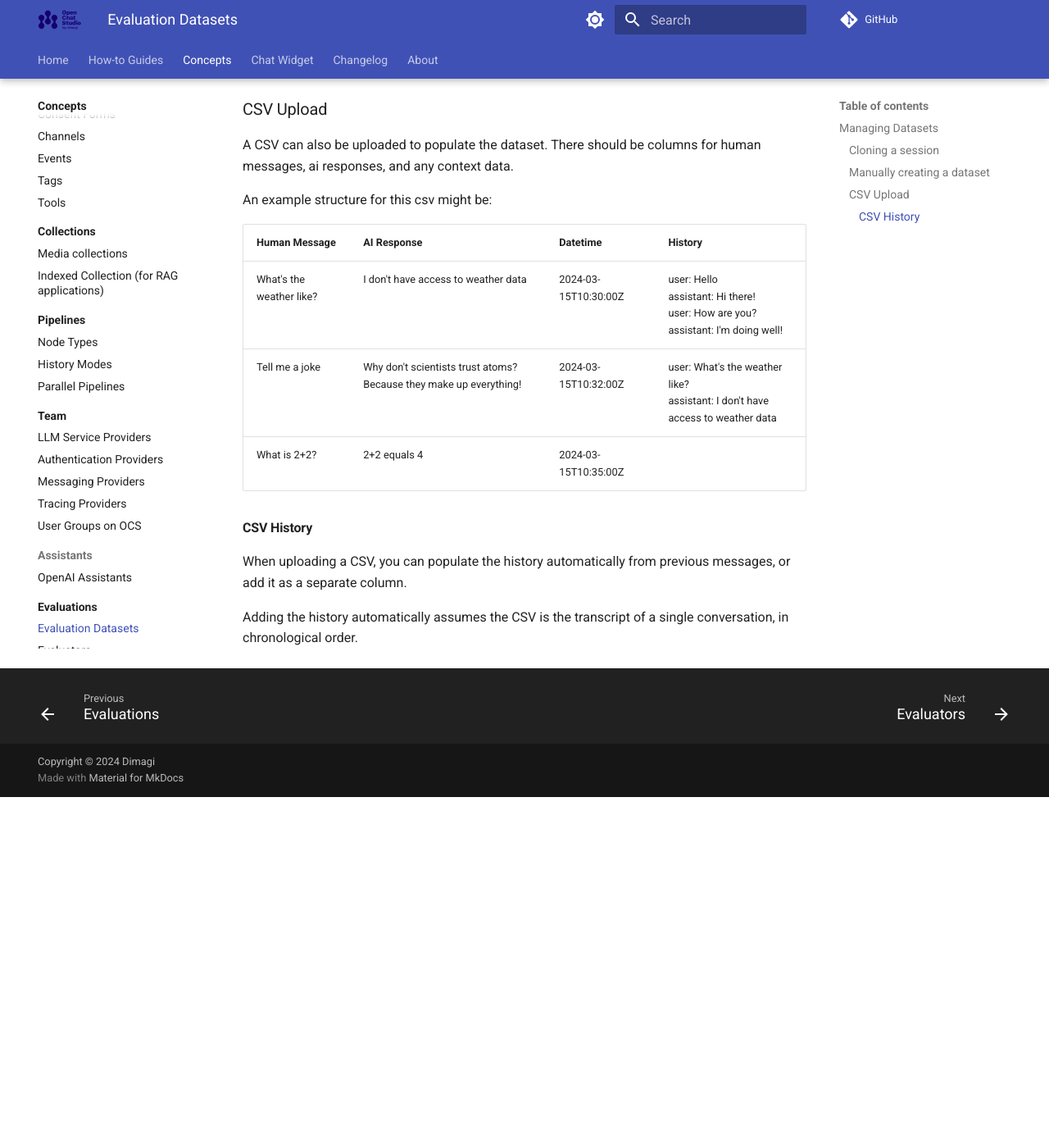
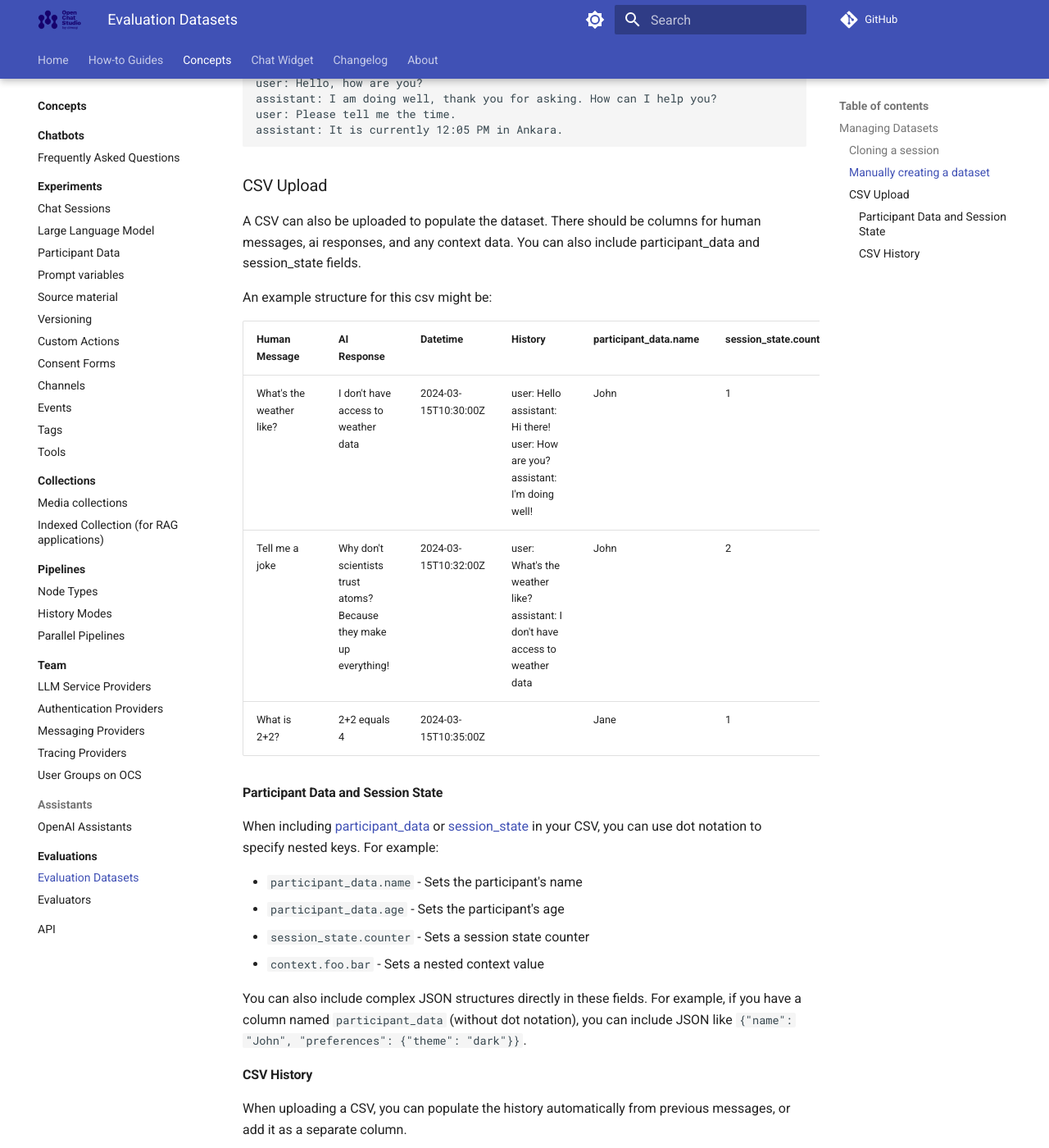
Before and after one commit to dimagi/open-chat-studio-docs, an MkDocs documentation site: the page built from docs/concepts/evaluations/dataset.md, in a window 1280 px wide and 1400 px high, scrolled down 1127 px. Shown: the whole window at 82% size. Built offline with MkDocs 1.6.1 and Material for MkDocs 9.7.7, drawn with Linux system fonts in a browser that asks for light colours; a script that is not in the unit is left out; comment, search, counter and statistics services are not loaded; before the commit the page ends 2099 px from its top, so only the background shows below that; some of the changed text lies outside the part shown.

```diff
--- a/docs/concepts/evaluations/dataset.md
+++ b/docs/concepts/evaluations/dataset.md
@@ -8,6 +8,8 @@ Each dataset contains messages with the following structure:
 - **Output**: The expected AI response (required)
 - **Context**: Additional metadata and context variables that can later be accessed in the evaluators (optional)
 - **History**: Previous conversation messages for context (optional)
+- **Participant Data**: Information about the participant that can be accessed during evaluation (optional)
+- **Session State**: Session-specific state data that can be accessed during evaluation (optional)
 
 ## Managing Datasets
 
@@ -35,15 +37,26 @@ assistant: It is currently 12:05 PM in Ankara.
 
 ### CSV Upload
 
-A CSV can also be uploaded to populate the dataset. There should be columns for human messages, ai responses, and any context data.
+A CSV can also be uploaded to populate the dataset. There should be columns for human messages, ai responses, and any context data. You can also include participant_data and session_state fields.
 
 An example structure for this csv might be:
 
-| Human Message | AI Response | Datetime | History |
-|---------------|-------------|----------|---------|
-| What's the weather like? | I don't have access to weather data | 2024-03-15T10:30:00Z | user: Hello<br/>assistant: Hi there!<br/>user: How are you?<br/>assistant: I'm doing well! |
-| Tell me a joke | Why don't scientists trust atoms? Because they make up everything! | 2024-03-15T10:32:00Z | user: What's the weather like?<br/>assistant: I don't have access to weather data |
-| What is 2+2? | 2+2 equals 4 | 2024-03-15T10:35:00Z | |
+| Human Message | AI Response | Datetime | History | participant_data.name | session_state.count |
+|---------------|-------------|----------|---------|------------------------|---------------------|
+| What's the weather like? | I don't have access to weather data | 2024-03-15T10:30:00Z | user: Hello<br/>assistant: Hi there!<br/>user: How are you?<br/>assistant: I'm doing well! | John | 1 |
+| Tell me a joke | Why don't scientists trust atoms? Because they make up everything! | 2024-03-15T10:32:00Z | user: What's the weather like?<br/>assistant: I don't have access to weather data | John | 2 |
+| What is 2+2? | 2+2 equals 4 | 2024-03-15T10:35:00Z | | Jane | 1 |
+
+#### Participant Data and Session State
+
+When including [participant_data](../participant_data.md) or [session_state](../pipelines/nodes.md#session-state) in your CSV, you can use dot notation to specify nested keys. For example:
+
+- `participant_data.name` - Sets the participant's name
+- `participant_data.age` - Sets the participant's age
+- `session_state.counter` - Sets a session state counter
+- `context.foo.bar` - Sets a nested context value
+
+You can also include complex JSON structures directly in these fields. For example, if you have a column named `participant_data` (without dot notation), you can include JSON like `{"name": "John", "preferences": {"theme": "dark"}}`.
 
 #### CSV History
 
```
Also changed, not shown: docs/changelog.md (+3 -0 lines).
